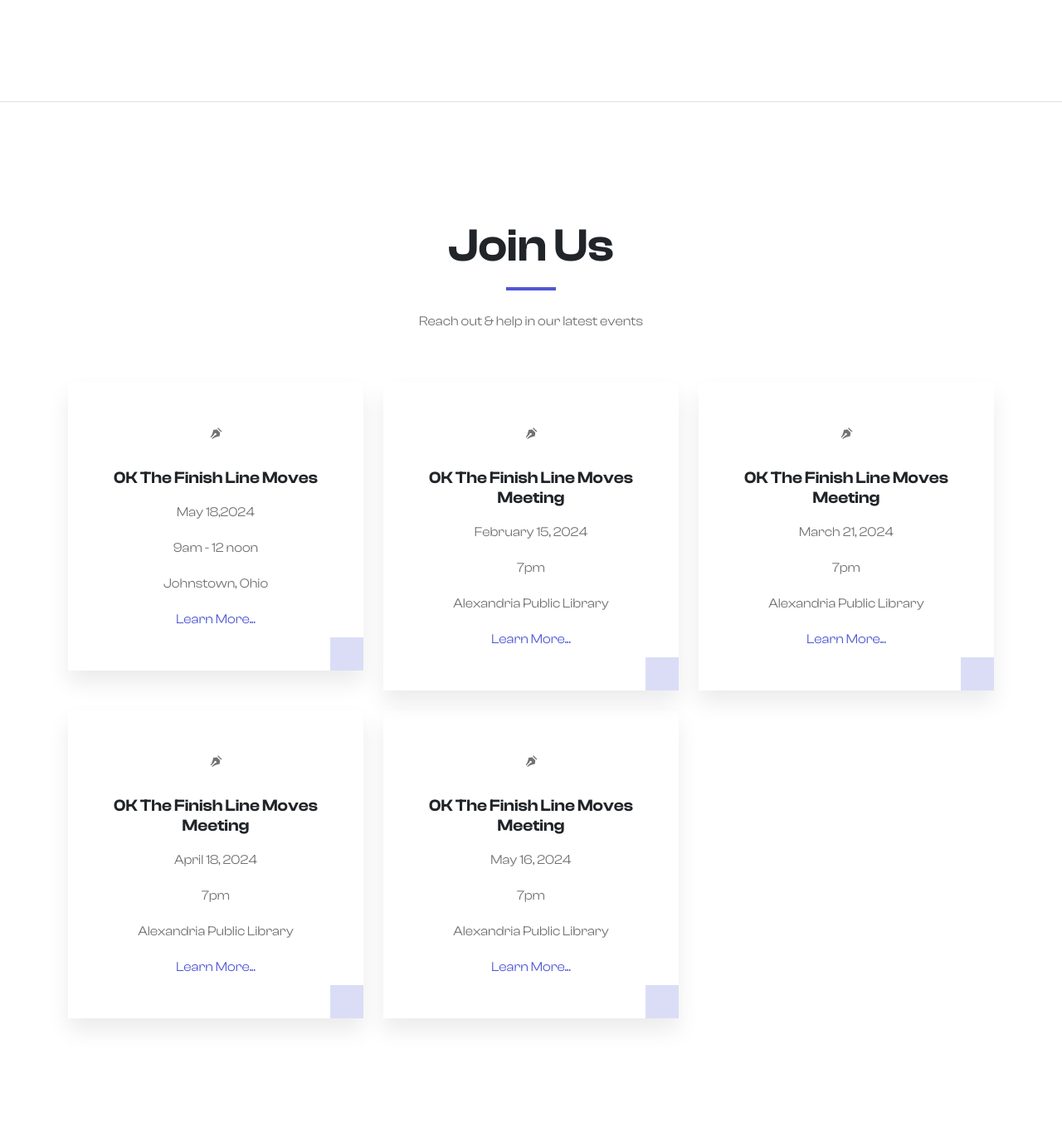
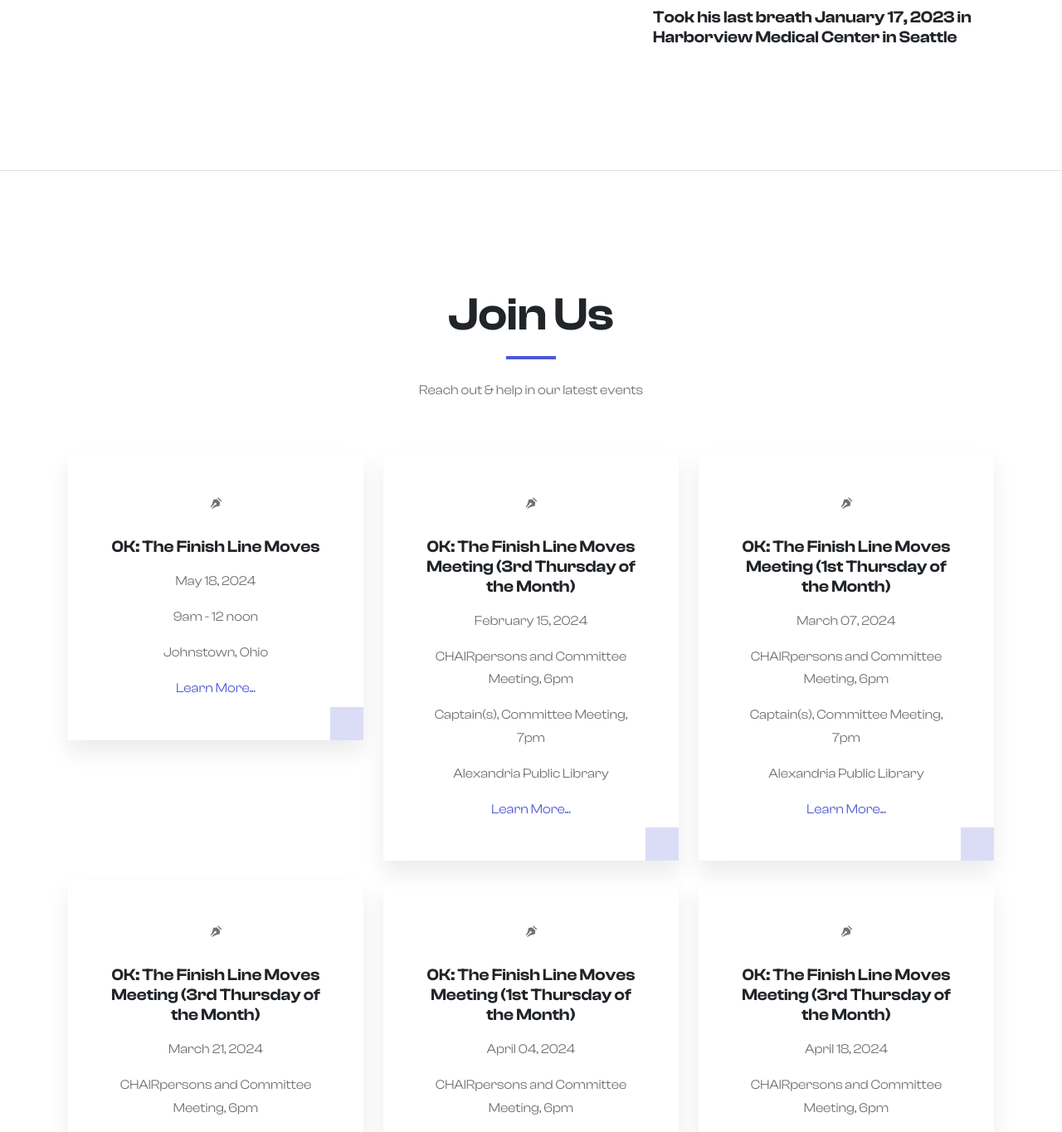
Before and after one commit to PatchWorkCreations/OKFoundation, a Django app: page / in a window 1280 px wide. Shown: the part 2437-3801 px from the top of the page at 83% size. Run offline with Django 4.2, Linux system fonts and the light colour scheme.

Commit message:
link changes

```diff
--- a/app/urls.py
+++ b/app/urls.py
@@ -4,4 +4,5 @@ from . import views
 urlpatterns = [
     path('', views.HomePage, name='homepage'),
     path('register', views.RegisterUser, name='register'),
+    path('donate', views.DonateUser, name='donate'),
 ]
--- a/app/views.py
+++ b/app/views.py
@@ -7,3 +7,6 @@ def HomePage(request):
 
 def RegisterUser(request):
     return render(request, 'register.html')
+
+def DonateUser(request):
+    return render(request, 'donate.html')
--- a/myvev/pyvenv.cfg
+++ b/myvev/pyvenv.cfg
@@ -2,4 +2,4 @@ home = /Library/Frameworks/Python.framework/Versions/3.12/bin
 include-system-site-packages = false
 version = 3.12.2
 executable = /Library/Frameworks/Python.framework/Versions/3.12/bin/python3.12
-command = /Library/Frameworks/Python.framework/Versions/3.12/bin/Python3 -m venv /Users/Julia/OKFoundation/myvev
+command = /Library/Frameworks/Python.framework/Versions/3.12/bin/Python3 -m venv /Users/Julia/Downloads/OKFoundation/myvev
--- /dev/null
+++ b/templates/donate.html
@@ -0,0 +1 @@
+<h1>donate now</h1>
--- a/templates/home.html
+++ b/templates/home.html
@@ -82,7 +83,7 @@
                         <h1 class="display-4 fw-semibold">About us</h1>
                         <div class="line"></div>
                         <p>The 0K Foundation, established in 2023 by Patch Wetzel, is dedicated to supporting individuals grappling with mental illness by raising crucial funds for existing organizations dedicated to mental health advocacy and support.</p>
-                        <p>At 0K Foundation, we recognize the immense challenges faced by those navigating the complexities of mental health disorders. Our mission is rooted in the belief that every individual deserves access to comprehensive mental health care and support services.</p>
+                        <p>At The 0K Foundation, we recognize the immense challenges faced by those navigating the complexities of mental health disorders. Our mission is rooted in the belief that every individual deserves access to comprehensive mental health care and support services.</p>
                         <p>Driven by a commitment to fostering tangible change, we channel our efforts into fundraising initiatives aimed at bolstering the resources and capabilities of established organizations already making significant strides in mental health advocacy and support. Through strategic partnerships and community engagement, we strive to amplify the impact of these organizations, ensuring that they have the necessary resources to continue their vital work.</p>
                         <p>At the core of our ethos lies a deep-seated belief in the power of collective action. By mobilizing individuals, businesses, and communities, we endeavor to spark conversations, raise awareness, and break down barriers surrounding mental health. Together, we aim to cultivate a more compassionate and supportive society where individuals facing mental health challenges are met with understanding, empathy, and access to the resources they need to thrive.</p>
                         <p>Join us in our mission to champion mental health awareness, support, and advocacy. Together, we can make a difference—one step, one contribution, one individual at a time.</p>
@@ -97,7 +98,7 @@
                 <a href="https://www.forevermissed.com/jacob-stephen-wetzel/about" class="btn btn-primary mt-3">Learn More</a>
             </div>
             <div data-aos="fade-down" data-aos-delay="150" class="col-lg-5">
-                <h1>The inspiration behind the foundation</h1>
+                <h1>The inspiration behind The 0K foundation</h1>
                 <p class="mt-3 mb-4">Celebrating a witty, sarcastic, snarky, beloved, and missed life.
                     </p>
 
@@ -124,7 +125,8 @@
                         <i class="ri-rocket-2-fill"></i>
                     </div>
                     <div>
-                        <h5>Passed away on January 17, 2023 in Port Orchard, Washington, United States</h5>
+                        <h5>Found unresponsive on December 18, 2023</h5>
+                        <h5>Took his last breath January 17, 2023 in Harborview Medical Center in Seattle </h5>
 
                     </div>
                 </div>
@@ -152,8 +154,8 @@
                     <div class="iconbox">
                         <i class="ri-pen-nib-fill"></i>
                     </div>
-                    <h5 class="mt-4 mb-3">0K The Finish Line Moves</h5>
-                    <p>May 18,2024</p>
+                    <h5 class="mt-4 mb-3">0K: The Finish Line Moves</h5>
+                    <p>May 18, 2024</p>
                     <p>9am - 12 noon</p>
                     <p>Johnstown, Ohio</p>
                     <a href="https://www.facebook.com/0KFinishLine" class="">Learn More...</a>
@@ -166,11 +168,27 @@
         <div class="iconbox">
             <i class="ri-pen-nib-fill"></i>
         </div>
-        <h5 class="mt-4 mb-3">0K The Finish Line Moves Meeting</h5>
+        <h5 class="mt-4 mb-3">0K: The Finish Line Moves Meeting (3rd Thursday of the Month)</h5>
         <p>February 15, 2024</p>
-        <p>7pm</p>
+        <p>CHAIRpersons and Committee Meeting, 6pm</p>
+        <p>Captain(s), Committee Meeting, 7pm </p>
         <p>Alexandria Public Library</p>
-        <a href="https://www.facebook.com/0KFinishLine" class="">Learn More...</a>
+        <a href="https://fb.me/e/4gcYv1Q1P" class="">Learn More...</a>
+    </div>
+</div>
+
+<!-- March 07, 2024 -->
+<div class="col-lg-4 col-sm-6" data-aos="fade-down" data-aos-delay="150">
+    <div class="service theme-shadow p-lg-5 p-4">
+        <div class="iconbox">
+            <i class="ri-pen-nib-fill"></i>
+        </div>
+        <h5 class="mt-4 mb-3">0K: The Finish Line Moves Meeting (1st Thursday of the Month)</h5>
+        <p>March 07, 2024</p>
+        <p>CHAIRpersons and Committee Meeting, 6pm</p>
+        <p>Captain(s), Committee Meeting, 7pm </p>
+        <p>Alexandria Public Library</p>
+        <a href="https://fb.me/e/5b7f2dcR9" class="">Learn More...</a>
     </div>
 </div>
 
@@ -180,11 +198,27 @@
         <div class="iconbox">
             <i class="ri-pen-nib-fill"></i>
         </div>
-        <h5 class="mt-4 mb-3">0K The Finish Line Moves Meeting</h5>
+        <h5 class="mt-4 mb-3">0K: The Finish Line Moves Meeting (3rd Thursday of the Month)</h5>
         <p>March 21, 2024</p>
-        <p>7pm</p>
+        <p>CHAIRpersons and Committee Meeting, 6pm</p>
+        <p>Captain(s), Committee Meeting, 7pm </p>
         <p>Alexandria Public Library</p>
-        <a href="https://www.facebook.com/0KFinishLine" class="">Learn More...</a>
+        <a href="https://fb.me/e/5hFZxMdim" class="">Learn More...</a>
+    </div>
+</div>
+
+<!-- April 04, 2024 -->
+<div class="col-lg-4 col-sm-6" data-aos="fade-down" data-aos-delay="150">
+    <div class="service theme-shadow p-lg-5 p-4">
+        <div class="iconbox">
+            <i class="ri-pen-nib-fill"></i>
+        </div>
+        <h5 class="mt-4 mb-3">0K: The Finish Line Moves Meeting (1st Thursday of the Month)</h5>
+        <p>April 04, 2024</p>
+        <p>CHAIRpersons and Committee Meeting, 6pm</p>
+        <p> Captain(s), Committee Meeting, 7pm </p>
+        <p>Alexandria Public Library</p>
+        <a href="https://fb.me/e/19ij0UXe1" class="">Learn More...</a>
     </div>
 </div>
 
@@ -194,11 +228,26 @@
         <div class="iconbox">
             <i class="ri-pen-nib-fill"></i>
         </div>
-        <h5 class="mt-4 mb-3">0K The Finish Line Moves Meeting</h5>
+        <h5 class="mt-4 mb-3">0K: The Finish Line Moves Meeting (3rd Thursday of the Month)</h5>
         <p>April 18, 2024</p>
-        <p>7pm</p>
+        <p>CHAIRpersons and Committee Meeting, 6pm</p>
+        <p>Captain(s), Committee Meeting, 7pm </p>
         <p>Alexandria Public Library</p>
-        <a href="https://www.facebook.com/0KFinishLine" class="">Learn More...</a>
+        <a href="https://fb.me/e/3utfDmyvU" class="">Learn More...</a>
+    </div>
+</div>
+
+<!-- May 02, 2024 -->
+<div class="col-lg-4 col-sm-6" data-aos="fade-down" data-aos-delay="150">
+    <div class="service theme-shadow p-lg-5 p-4">
+        <div class="iconbox">
+            <i class="ri-pen-nib-fill"></i>
+        </div>
+        <h5 class="mt-4 mb-3">0K: The Finish Line Moves Meeting (1st Thursday of the Month)</h5>
+        <p>CHAIRpersons and Committee Meeting, 6pm</p>
+        <p>Captain(s), Committee Meeting, 7pm </p>
+        <p>Alexandria Public Library</p>
+        <a href="https://fb.me/e/4OOkwQJV3" class="">Learn More...</a>
     </div>
 </div>
 
@@ -208,11 +257,11 @@
         <div class="iconbox">
             <i class="ri-pen-nib-fill"></i>
         </div>
-        <h5 class="mt-4 mb-3">0K The Finish Line Moves Meeting</h5>
-        <p>May 16, 2024</p>
-        <p>7pm</p>
+        <h5 class="mt-4 mb-3">0K: The Finish Line Moves Meeting (3rd Thursday of the Month)</h5>
+        <p>CHAIRpersons and Committee Meeting, 6pm</p>
+        <p>Captain(s), Committee Meeting, 7pm </p>
         <p>Alexandria Public Library</p>
-        <a href="https://www.facebook.com/0KFinishLine" class="">Learn More...</a>
+        <a href="https://fb.me/e/1S4rniaBS" class="">Learn More...</a>
     </div>
 </div>
 
```
Also changed, not shown: other parts of templates/home.html (+2 -2 lines), 3 other files.
